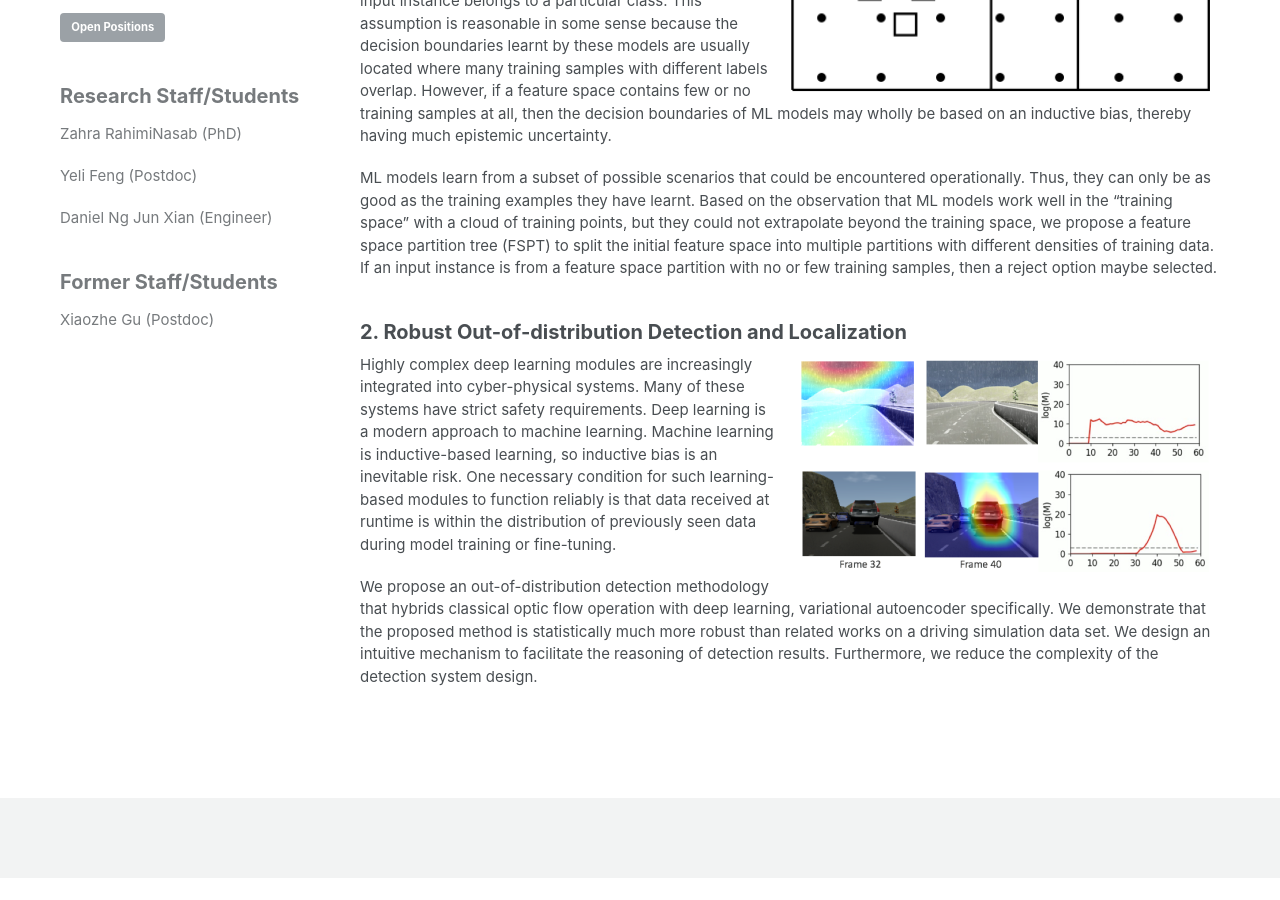
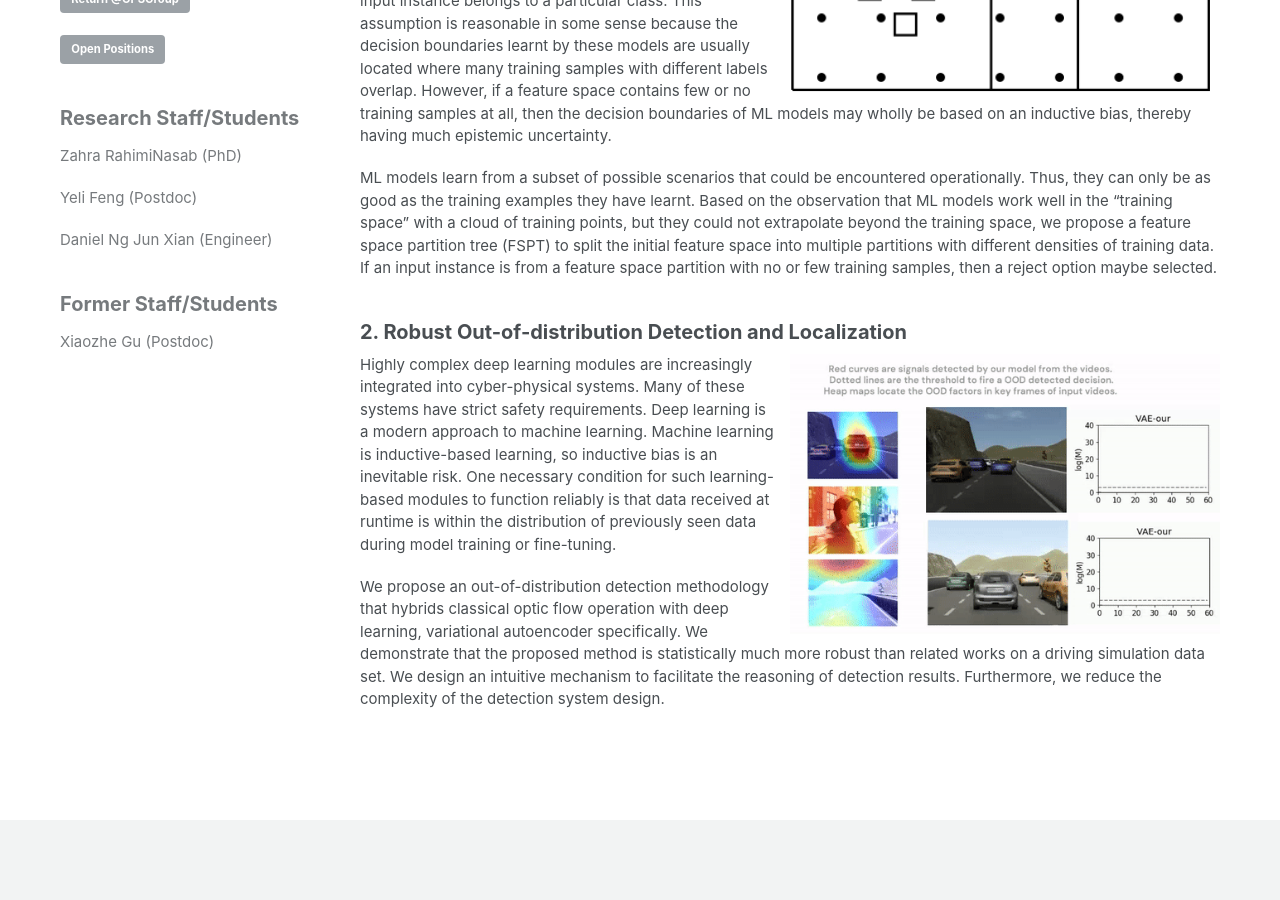
Before and after one commit to CPS-research-group/CPS-research-group.github.io, a Jekyll site: the page built from _pages/ml_safety.md, in a window 1280 px wide and 900 px high, scrolled down 1080 px. Built offline with Jekyll 4.4.1, drawn with Linux system fonts in a browser that asks for light colours; before the commit the page ends 1958 px from its top, so only the background shows below that.

Commit message:
Update ml_safety.md
Change the static image of solution 2 to animated image.

```diff
--- a/_pages/ml_safety.md
+++ b/_pages/ml_safety.md
@@ -42,7 +42,7 @@
 
 ### 2. Robust Out-of-distribution Detection and Localization
 
-![image-left](/_pages/assets/ml_safety/ood.png){:height="50%" width="50%"}{: .align-right}
+![image-left](/_pages/assets/ml_safety/ood.gif){:height="50%" width="50%"}{: .align-right}
 Highly complex deep learning modules are increasingly integrated into cyber-physical systems. Many of these systems have strict safety requirements. Deep learning is a modern approach to machine learning. Machine learning is inductive-based learning, so inductive bias is an inevitable risk. One necessary condition for such learning-based modules to function reliably is that data received at runtime is within the distribution of previously seen data during model training or fine-tuning.
 
 We propose an out-of-distribution detection methodology that hybrids classical optic flow operation with deep learning, variational autoencoder specifically. We demonstrate that the proposed method is statistically much more robust than related works on a driving simulation data set. We design an intuitive mechanism to facilitate the reasoning of detection results. Furthermore, we reduce the complexity of the detection system design.
```
